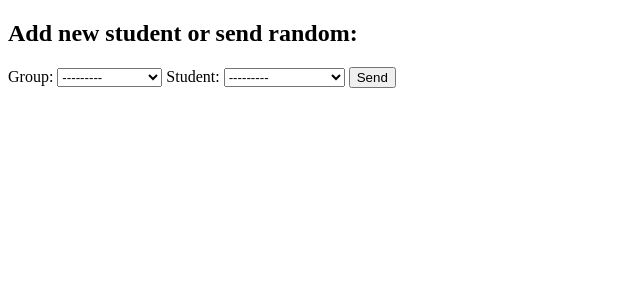
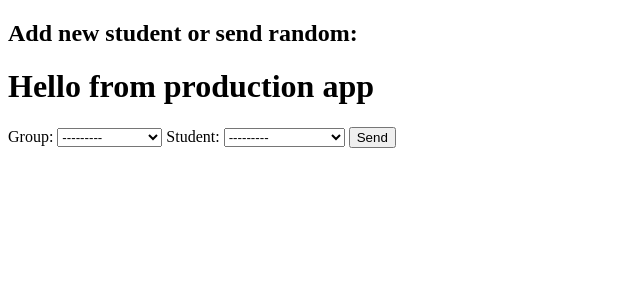
Before and after one commit to Pixel2022UA/Homework_14, a Django app: template students/templates/student.html in a window 1280 px wide. Shown: the top 300 px of the page, without its empty margins (0-640 px from the left). Run offline with Django 4.2, Linux system fonts and the light colour scheme; the template is opened without the code that fills it: values that come from a table or form of the project are taken from there, others are empty; tables that the repository leaves empty hold one stand-in row (values such as "Sample post").

Commit message:
Update student.html (#5)

```diff
--- a/students/templates/student.html
+++ b/students/templates/student.html
@@ -6,6 +6,7 @@
 
     {% block content %}
 <h2>Add new student or send random:</h2>
+<h1>Hello from production app</h1>
 <form action="{% url 'add_student' %}" method="post">
     {% csrf_token %}
     {{ form }}
```
